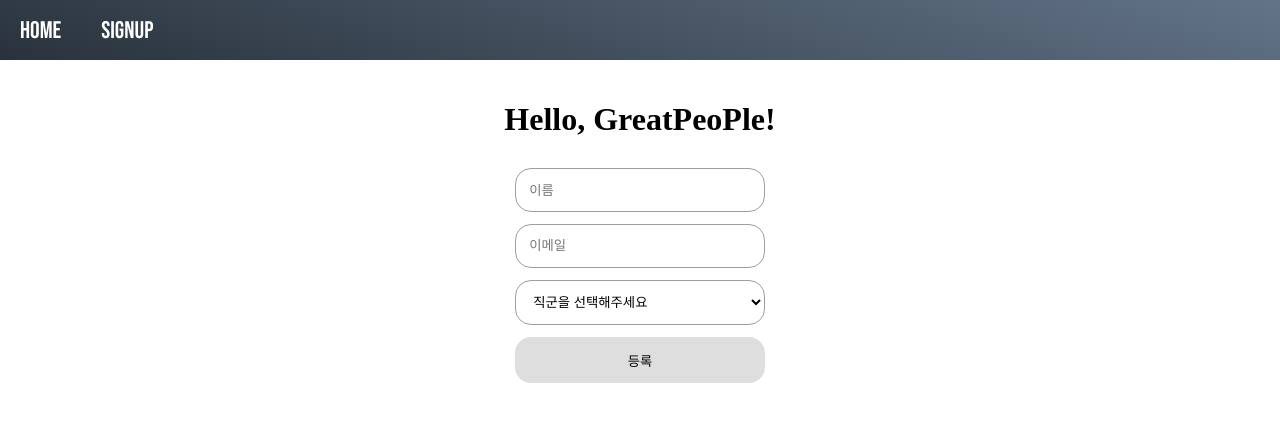
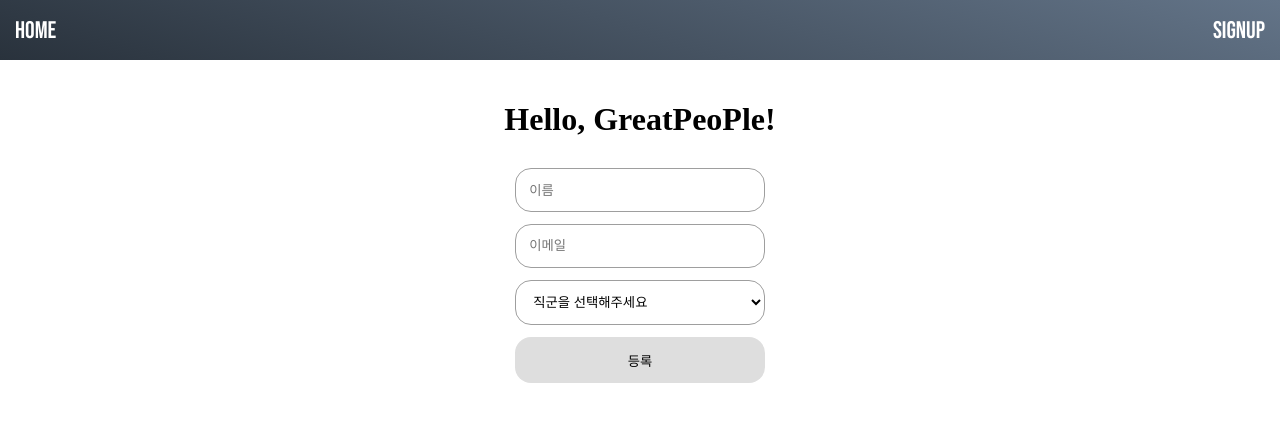
Before and after one commit to kaori-killer/js-company, a plain HTML site: page signup.html in a window 1280 px wide. Drawn offline with Linux system fonts and the light colour scheme.

Commit message:
Header 탭 CSS 수정

```diff
--- /dev/null
+++ b/web/reset.css
@@ -0,0 +1,48 @@
+/* http://meyerweb.com/eric/tools/css/reset/
+	v2.0 | 20110126
+	License: none (public domain)
+*/
+
+html, body, div, span, applet, object, iframe,
+h1, h2, h3, h4, h5, h6, p, blockquote, pre,
+a, abbr, acronym, address, big, cite, code,
+del, dfn, em, img, ins, kbd, q, s, samp,
+small, strike, strong, sub, sup, tt, var,
+b, u, i, center,
+dl, dt, dd, ol, ul, li,
+fieldset, form, label, legend,
+table, caption, tbody, tfoot, thead, tr, th, td,
+article, aside, canvas, details, embed,
+figure, figcaption, footer, header, hgroup,
+menu, nav, output, ruby, section, summary,
+time, mark, audio, video {
+	margin: 0;
+	padding: 0;
+	border: 0;
+	font-size: 100%;
+	font: inherit;
+	vertical-align: baseline;
+}
+/* HTML5 display-role reset for older browsers */
+article, aside, details, figcaption, figure,
+footer, header, hgroup, menu, nav, section {
+	display: block;
+}
+body {
+	line-height: 1;
+}
+ol, ul {
+	list-style: none;
+}
+blockquote, q {
+	quotes: none;
+}
+blockquote:before, blockquote:after,
+q:before, q:after {
+	content: '';
+	content: none;
+}
+table {
+	border-collapse: collapse;
+	border-spacing: 0;
+}
--- a/web/style.css
+++ b/web/style.css
@@ -8,15 +8,17 @@ header {
     display: flex;
     height: 60px;
     align-items: center;
+    justify-content: space-between;
     font-size: 1.5em;
     font-family: 'Bebas Neue', cursive;
     background: #29323C;
     background: linear-gradient(198deg, rgba(2,0,36,1) 0%, rgba(99,116,136,1) 0%, rgba(41,50,60,1) 100%);
     color: white;
+    cursor: pointer;
 }
 
 .header {
-    padding: 0px 20px;
+    padding: 0px 15px;
 }
 
 .header_left {
```
Also changed, not shown: home.html (+1 -0 lines), 1 other file.
